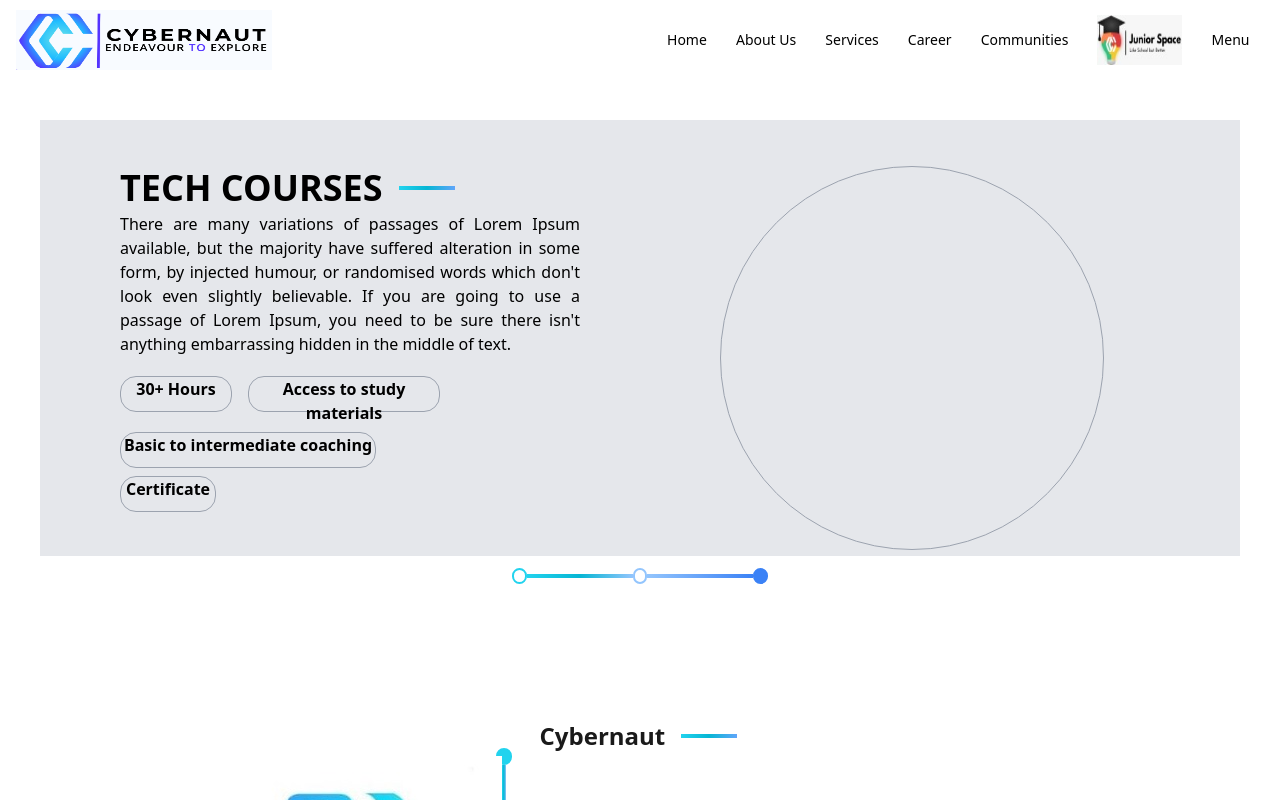
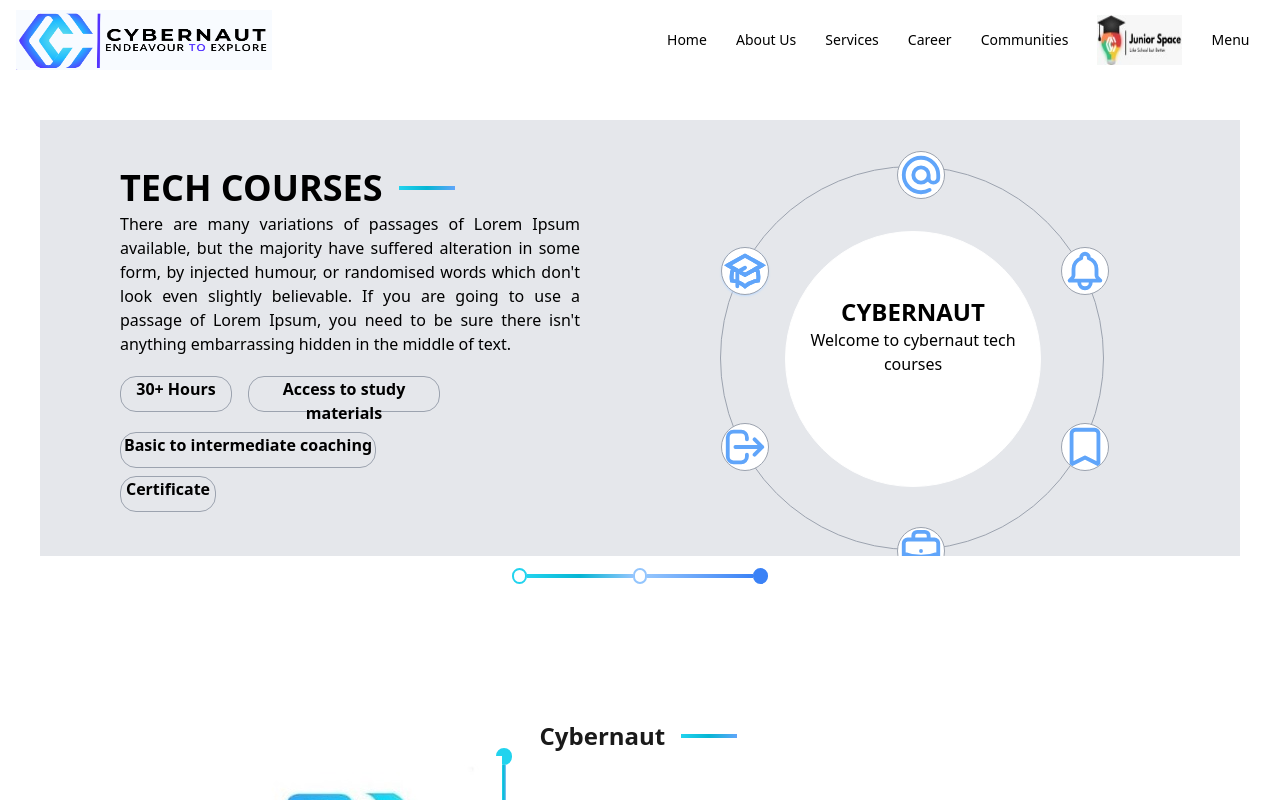
Before and after one commit to Gautham0718/Cybernaut-website, a Next.js app: page / in a window 1280 px wide. Shown: the top 800 px of the page. Built offline with nearby package versions, Linux system fonts and the light colour scheme.

Commit message:
Update NewSlider.tsx

```diff
--- a/components/NewSlider.tsx
+++ b/components/NewSlider.tsx
@@ -115,7 +115,15 @@
           </div>
               </div>
                 <div className="absolute ml-[50%] border-solid border border-gray-400  h-96 w-96 rounded-[500px] mt-20">
-
+                <AcademicCapIcon href="#" onClick={figma} className="absolute shadow-blue-200 shadow-sm ease-linear duration-200 hover:bg-blue-400 hover:text-white cursor-pointer py-0 w-12 h-12 border border-solid border-gray-400 rounded-full bg-white text-blue-400 translate-y-20"/>
+                <AtSymbolIcon onClick={cpp} className="absolute shadow-blue-200  hover:bg-blue-400 hover:text-white cursor-pointer w-12 h-12 border border-solid border-gray-400 rounded-full bg-white text-blue-400 translate-x-44 -translate-y-4"/>
+                <BellIcon onClick={python} className="absolute shadow-blue-200  hover:bg-blue-400 hover:text-white cursor-pointer w-12 h-12 border border-solid border-gray-400 rounded-full bg-white text-blue-400 translate-x-[340px] translate-y-20"/>
+                <BookmarkIcon onClick={mysql} className="w-12 h-12 absolute shadow-blue-200  hover:bg-blue-400 hover:text-white cursor-pointer border border-solid border-gray-400 rounded-full bg-white text-blue-400 translate-x-[340px] translate-y-64"/>
+                <BriefcaseIcon onClick={java} className="absolute shadow-blue-200  hover:bg-blue-400 hover:text-white cursor-pointer w-12 h-12 border border-solid border-gray-400 rounded-full bg-white text-blue-400 translate-x-44 translate-y-[360px] "/>
+                <LogoutIcon onClick={html} className="absolute shadow-blue-200  hover:bg-blue-400 hover:text-white cursor-pointer w-12 h-12 border border-solid border-gray-400 rounded-full bg-white text-blue-400 translate-y-64"/>
+              <div className=" absolute m-16 origin-center ease-linear duration-200 justify-center align-middle items-center border border-solid border-white bg-white w-64 h-64 rounded-full">
+                <p className=" justify-center ease-linear duration-200 pt-[25%] align-middle items-center text-2x1">{TechData[ind]}</p>
+              </div>
                 </div>
               </div>
           </div>
```
